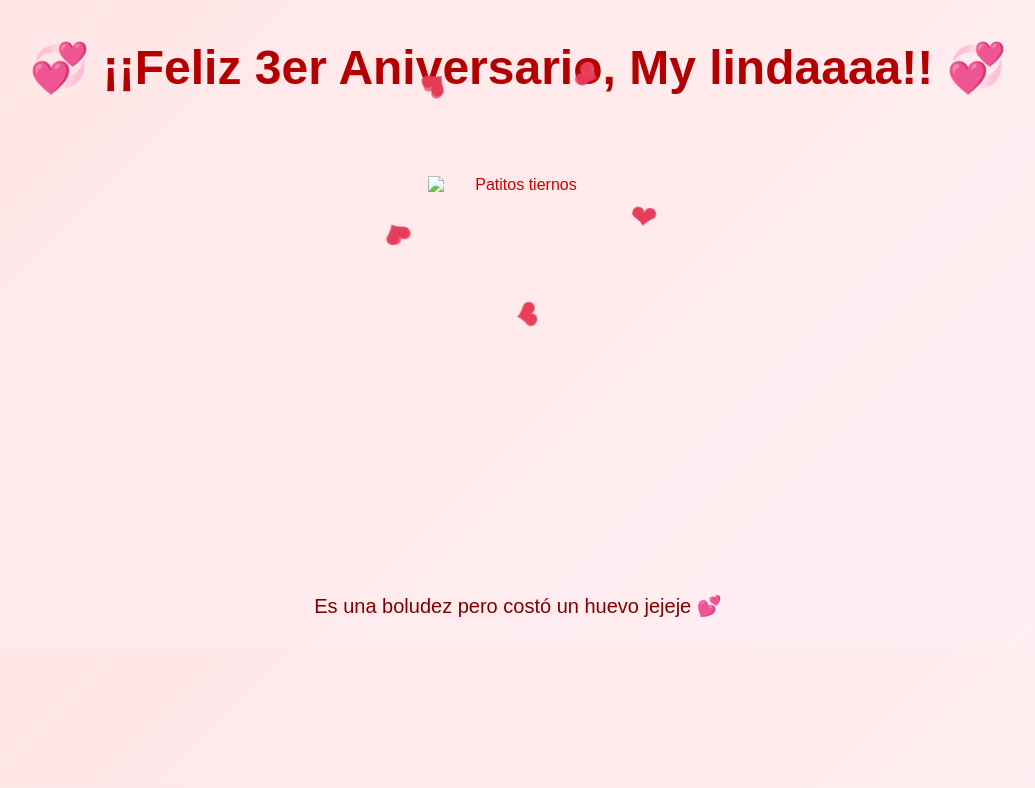
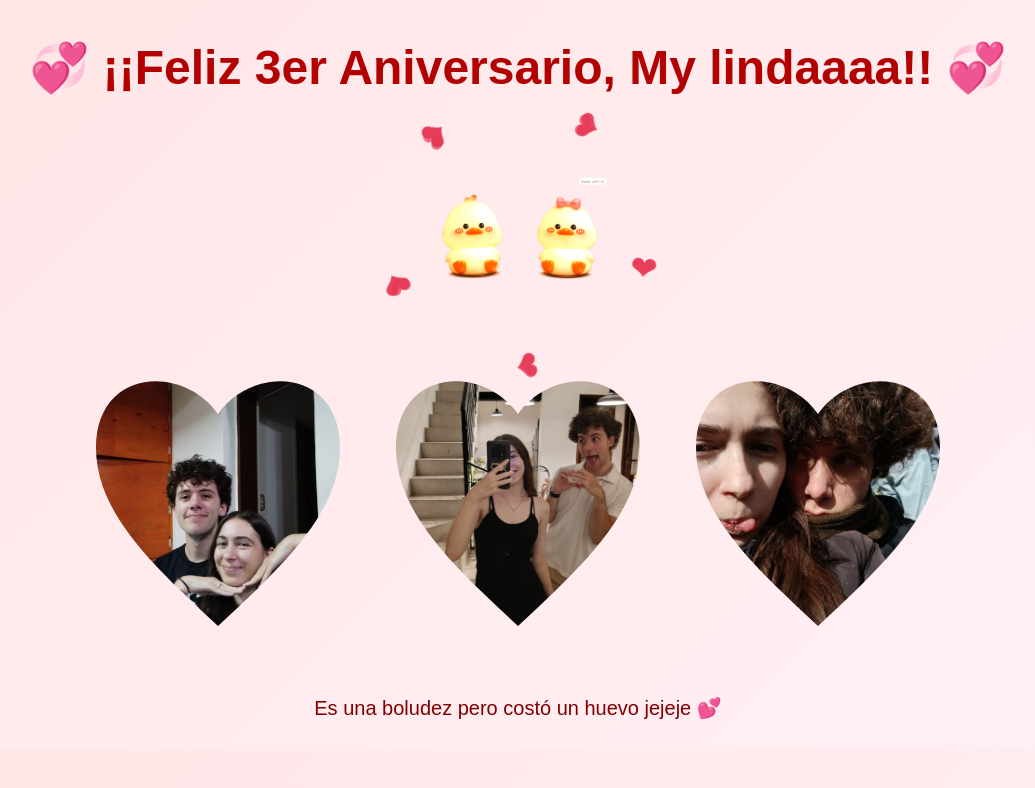
Before and after one commit to Tdse055/regalo, a plain HTML site: page index.html in a window 1280 px wide. Shown: the whole page, without its empty margins (122-1157 px from the left). Drawn offline with Linux system fonts and the light colour scheme.

Commit message:
Add files via upload

```diff
--- a/index.html
+++ b/index.html
@@ -139,13 +139,13 @@
       <span class="corazon-flotante" style="--angulo: 288deg; --retraso: -9.6s;">❤</span>
       <span class="corazon-flotante" style="--angulo: 324deg; --retraso: -10.8s;">❤</span>
     </div>
-    <img src="img/patito.png" alt="Patitos tiernos">
+    <img src="patito.png" alt="Patitos tiernos">
   </div>
 
   <div class="galeria">
-    <img src="img/foto1.jpeg" alt="Nosotros">
-    <img src="img/foto2.jpeg" alt="Momentos juntos">
-    <img src="img/foto3.jpeg" alt="Recuerdos felices">
+    <img src="foto1.jpeg" alt="Nosotros">
+    <img src="foto2.jpeg" alt="Momentos juntos">
+    <img src="foto3.jpeg" alt="Recuerdos felices">
   </div>
 
   <footer>Es una boludez pero costó un huevo jejeje 💕</footer>
```
